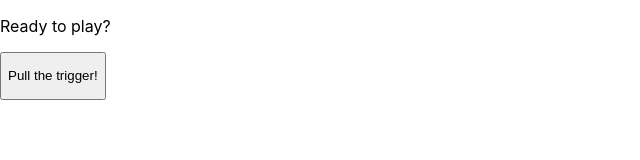
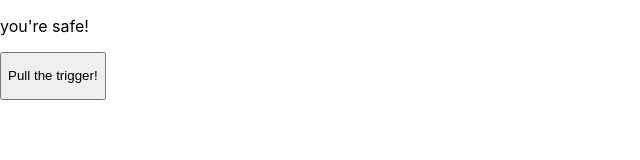
Before and after one commit to rickstylz01/react-playground, a React (Create React App) app: page / in a window 1280 px wide. Shown: the top 160 px of the page, without its empty margins (0-640 px from the left). Built offline with nearby package versions, Linux system fonts and the light colour scheme.

Commit message:
add else condition for game statement

```diff
--- a/src/state-drills/RouletteGun.js
+++ b/src/state-drills/RouletteGun.js
@@ -25,9 +25,11 @@ class RouletteGun extends React.Component {
     let start = "Ready to play?";
 
     if(this.state.spinningTheChamber === true) {
-      start = "spinning the chamber and pulling the trigger! ..."
+      start = "spinning the chamber and pulling the trigger! ...";
     } else if (this.state.chamber === this.props.bulletInChamber) {
-      start = "BANG!!!!"
+      start = "BANG!!!!";
+    } else {
+      start = "you're safe!";
     }
 
     return (
```
